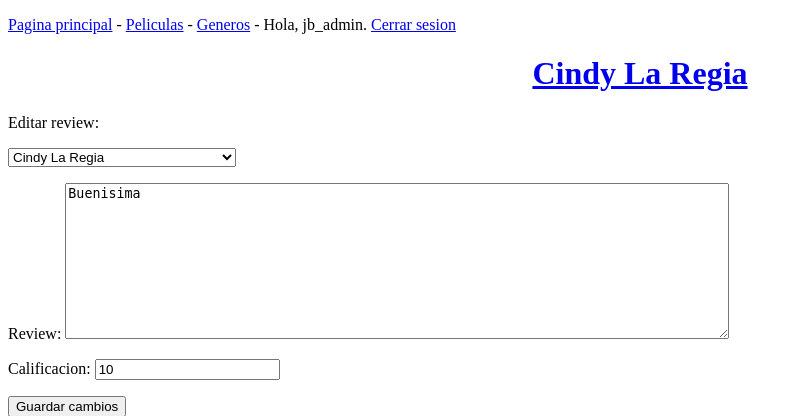
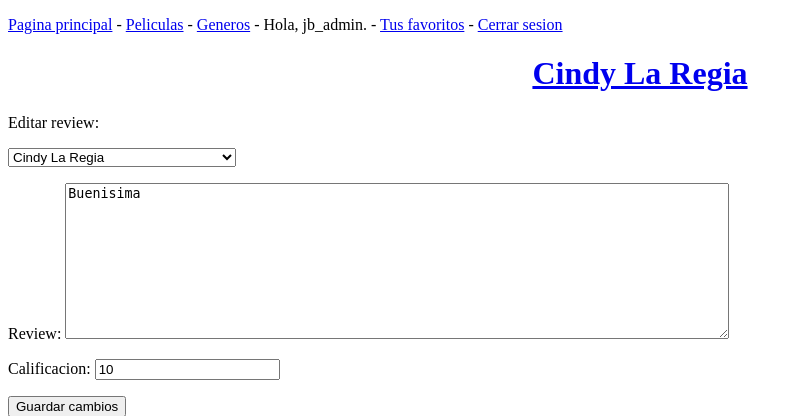
Before and after one commit to LuisMtzGarcia/ClonIMDb, a Django app: page /review/editar/7/ in a window 1280 px wide. Shown: the top 416 px of the page, without its empty margins (0-803 px from the left). Run offline with Django 4.2, Linux system fonts and the light colour scheme; a user stored in the database is signed in; data comes from the database, SQL or seed files in the repository.

Commit message:
Agrega un link a la lista de favoritos del usuario en template base
Se agrega un link a la lista de favoritos del usuario en el template base,
en el bloque que verifica que el usuario este autenticado.

```diff
--- a/appIMDb/templates/appIMDb/base.html
+++ b/appIMDb/templates/appIMDb/base.html
@@ -11,7 +11,8 @@
           <a href="{% url 'appIMDb:peliculas' %}">Peliculas</a> -
           <a href="{% url 'appIMDb:generos' %}">Generos</a> -
             {% if user.is_authenticated %}
-                Hola, {{ user.username }}.
+                Hola, {{ user.username }}. -
+                <a href="{% url 'users:listaFav' %}">Tus favoritos</a> -
                 <a href="{% url 'users:logout' %}">Cerrar sesion</a>
             {% else %}
                 <a href="{% url 'users:registro' %}">Registrate</a> -
```
